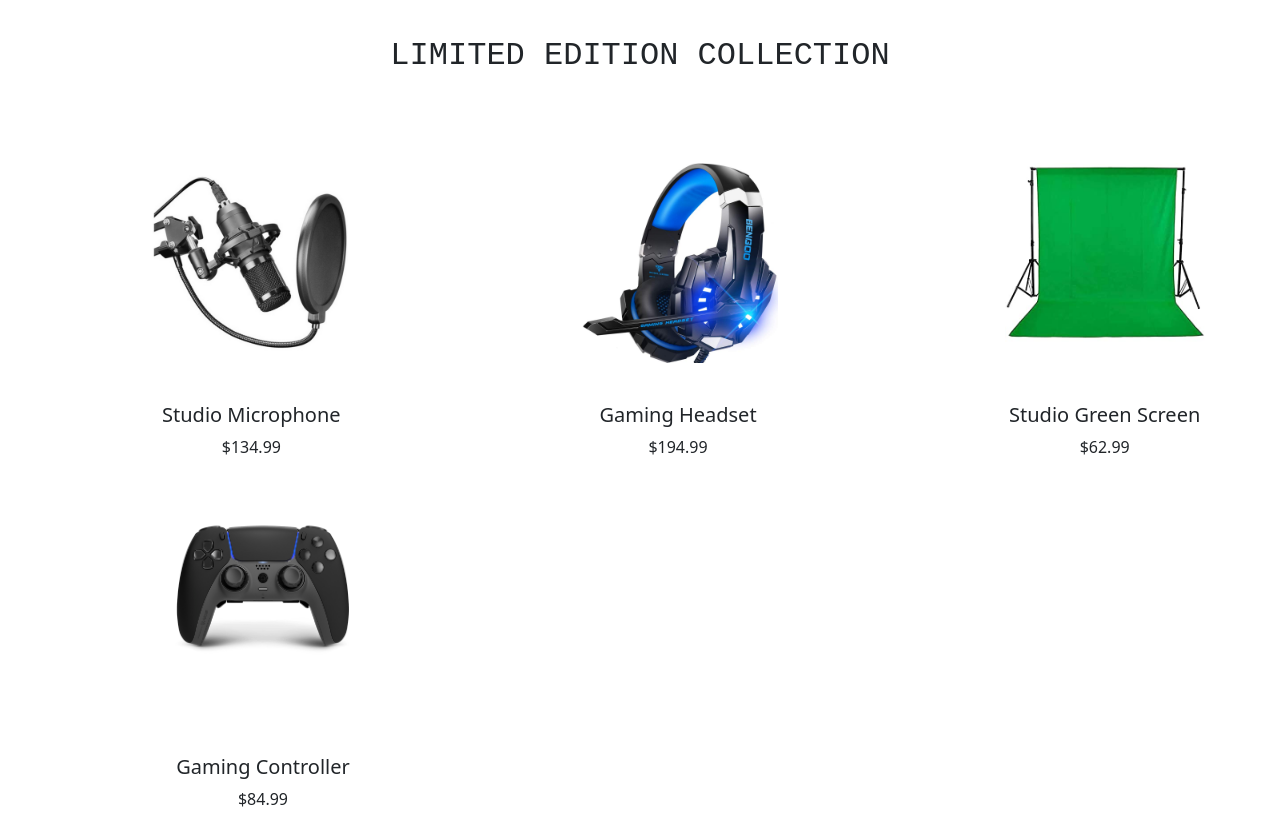
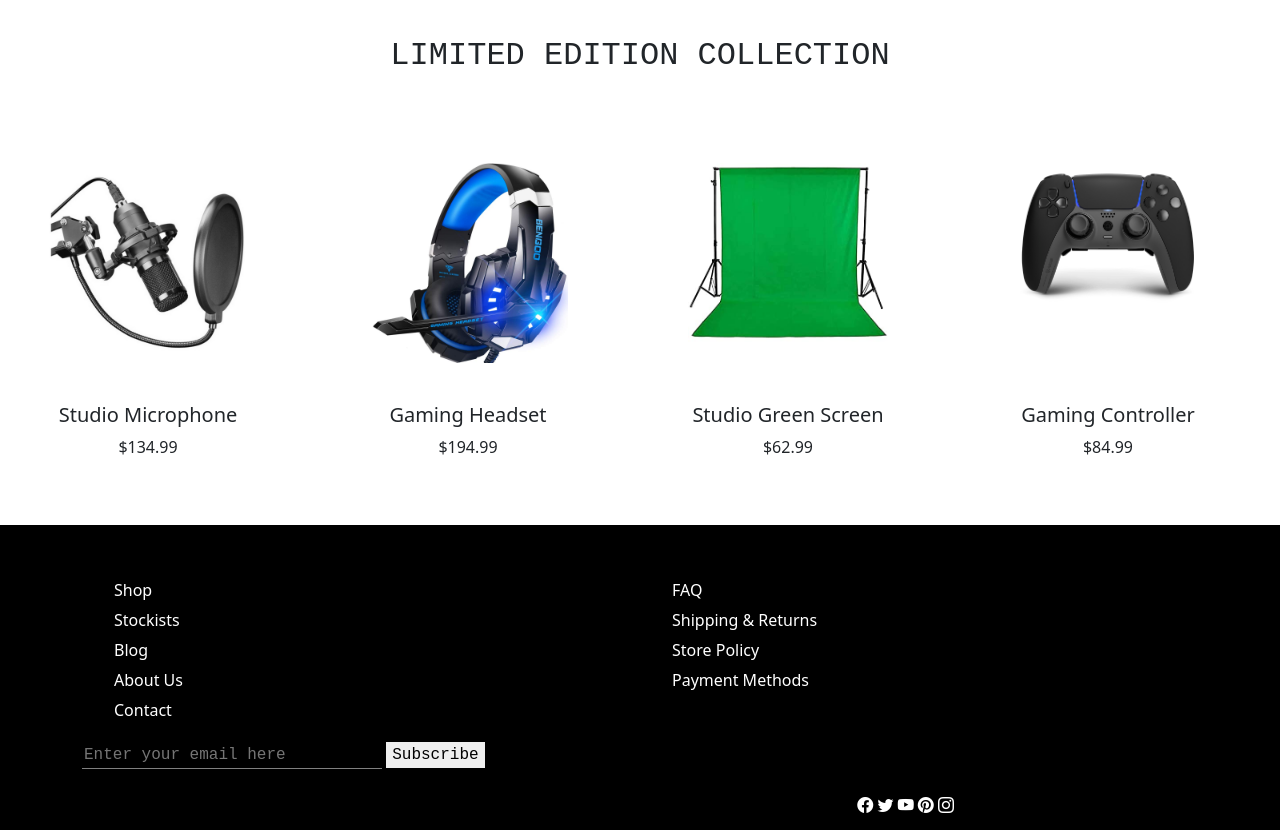
Before and after one commit to obedsp22/Js-Project-gameOnline-shop, a plain HTML site: page index.html in a window 1280 px wide. Shown: the part 780-1610 px from the top of the page. Drawn offline with nearby package versions, Linux system fonts and the light colour scheme.

Commit message:
revision

```diff
--- a/index.css
+++ b/index.css
@@ -102,7 +102,6 @@
 
 .carD {
     max-width: 350px;
-    margin-left: 100px;
 }
 
 .carD:hover {
--- a/index.html
+++ b/index.html
@@ -141,7 +141,7 @@
         </div>
         <div id="middle">
             <h2 class="text-center my-5" id="limited">LIMITED EDITION COLLECTION</h2>
-            <div class="row">
+            <div class="row" style="justify-content: center;">
                 <div class="col-sm text-center carD" onclick="window.open('shop.html', '_self')">
                     <div class="img-height">
                         <img src="images/microphone.jpg" alt="Microphone" class="image-cards">
```
